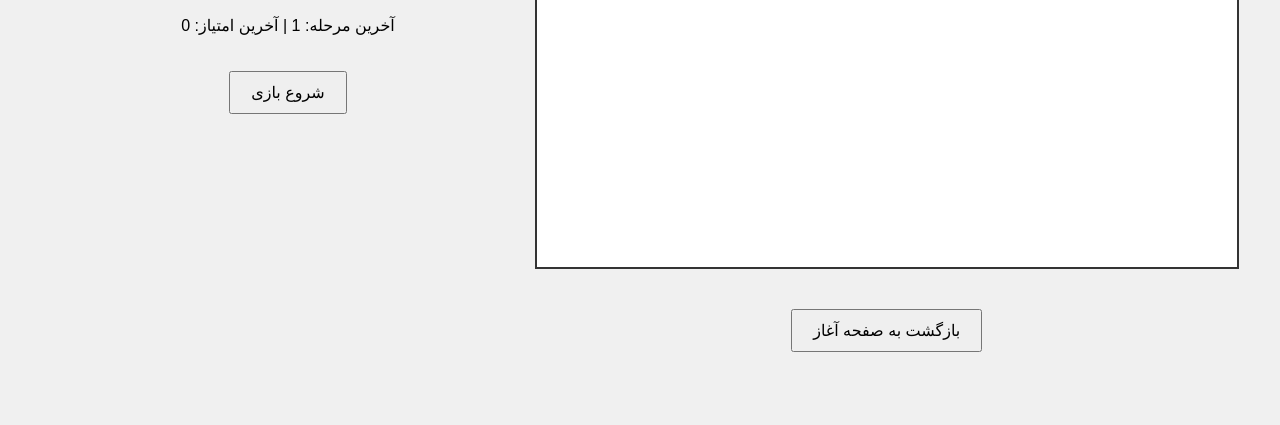
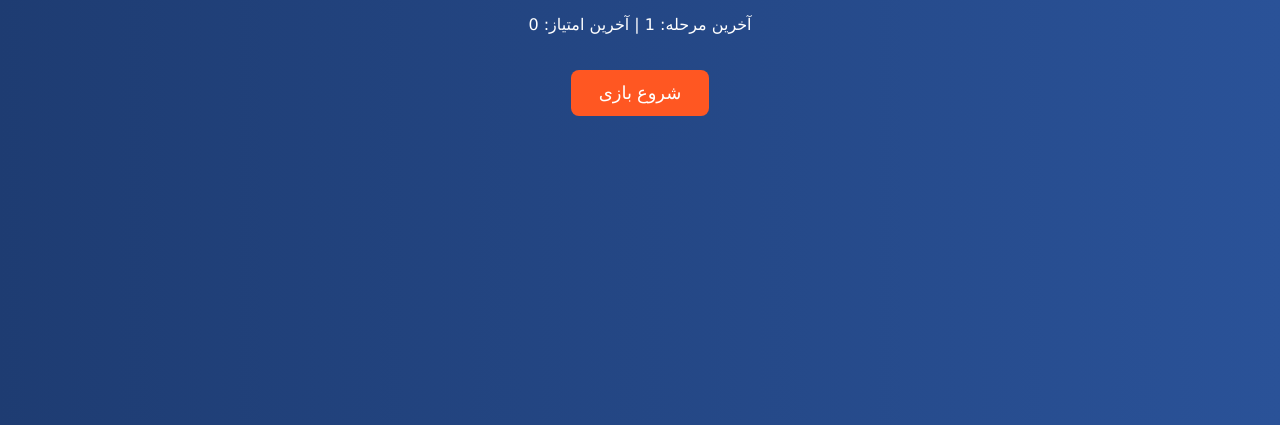
Before and after one commit to adibjan/mystery-of-100-trials, a plain HTML site: page index.html in a window 1280 px wide. Shown: the part 375-800 px from the top of the page. Drawn offline with Linux system fonts and the light colour scheme.

Commit message:
Update style.css

```diff
--- a/style.css
+++ b/style.css
@@ -1,27 +1,43 @@
 body {
-    font-family: Arial, sans-serif;
+    font-family: 'Verdana', sans-serif;
     display: flex;
     justify-content: center;
     align-items: center;
     height: 100vh;
     margin: 0;
-    background-color: #f0f0f0;
+    background: linear-gradient(to right, #1e3c72, #2a5298);
+    color: #fff;
+    overflow: hidden;
 }
 
 .screen {
     text-align: center;
 }
 
+.hidden {
+    display: none;
+}
+
 button {
-    padding: 10px 20px;
-    font-size: 16px;
+    padding: 12px 28px;
+    font-size: 18px;
     margin-top: 20px;
     cursor: pointer;
+    background-color: #ff5722;
+    color: #fff;
+    border: none;
+    border-radius: 8px;
+    transition: 0.2s;
+}
+
+button:hover {
+    background-color: #e64a19;
 }
 
 canvas {
-    border: 2px solid #333;
-    background-color: #fff;
+    border: 4px solid #fff;
+    background-color: #e0f7fa;
     display: block;
     margin: 20px auto;
+    border-radius: 12px;
 }
```
